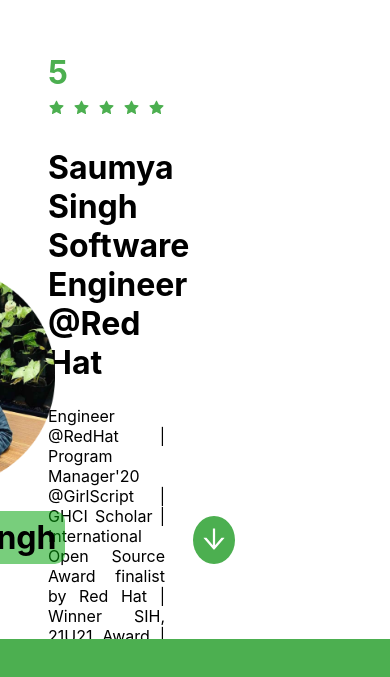
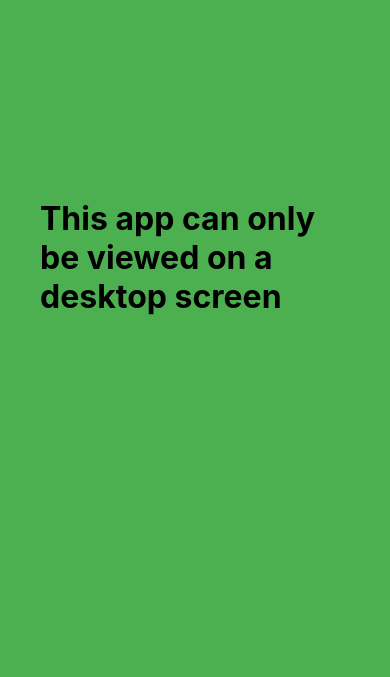
Before and after one commit to whiletrueee/mentroassignment, a React (Create React App) app: page / in a window 390 px wide. Shown: the part 205-882 px from the top of the page. Before the commit the page ends 844 px from the top, so only its background shows below. Built offline with nearby package versions, Linux system fonts and the light colour scheme.

Commit message:
only desktop

```diff
--- a/src/App.js
+++ b/src/App.js
@@ -83,6 +83,7 @@
   }, [degree]);
 
   return (
+    <>
       <div className="screen">
         <Info dataset={dataset[degree.indexOf(90)]} />
         <Circle degree={degree} dataset={dataset} />
@@ -92,6 +93,10 @@
           rotateRight={rotateRight}
         />
       </div>
+      <div className="mobile">
+        This app can only be viewed on a desktop screen
+      </div>
+    </>
   );
 }
 
--- a/src/index.css
+++ b/src/index.css
@@ -1,26 +1,53 @@
 body {
   margin: 0;
-  font-family: -apple-system, BlinkMacSystemFont, 'Segoe UI', 'Roboto', 'Oxygen',
-    'Ubuntu', 'Cantarell', 'Fira Sans', 'Droid Sans', 'Helvetica Neue',
+  font-family: -apple-system, BlinkMacSystemFont, "Segoe UI", "Roboto", "Oxygen",
+    "Ubuntu", "Cantarell", "Fira Sans", "Droid Sans", "Helvetica Neue",
     sans-serif;
   -webkit-font-smoothing: antialiased;
   -moz-osx-font-smoothing: grayscale;
-  background-color: #4CAF50;
+  background-color: #4caf50;
 }
 
 code {
-  font-family: source-code-pro, Menlo, Monaco, Consolas, 'Courier New',
+  font-family: source-code-pro, Menlo, Monaco, Consolas, "Courier New",
     monospace;
 }
 
-.screen{
+.screen {
   height: 100vh;
   overflow: hidden;
   position: relative;
 }
 
+.mobile {
+  display: none;
+  height: 100vh;
+  overflow: hidden;
+  position: relative;
+  justify-content: center;
+  align-items: center;
+  color: black;
+  font-weight: 700;
+  font-size: 2rem;
+  padding: 40px;
+}
+
+@media only screen and (max-width: 1080px) {
+  /* For tablets: */
+  .screen {
+    display: none;
+  }
+  .mobile {
+    display: flex;
+  }
+}
+
 .maskEllipse {
-  -webkit-mask-clip: radial-gradient(ellipse, black 50%, rgba(0, 0, 0, 0.5) 50%);
+  -webkit-mask-clip: radial-gradient(
+    ellipse,
+    black 50%,
+    rgba(0, 0, 0, 0.5) 50%
+  );
   mask-clip: radial-gradient(ellipse, black 50%, rgba(0, 0, 0, 0.5) 50%);
   z-index: 0;
 }
@@ -32,6 +59,6 @@
   mask-position: bottom;
 } */
 
-.bggreen{
-  background-color: #4CAF50;
+.bggreen {
+  background-color: #4caf50;
 }
```
Lines whose indentation alone changed are shown as unchanged.
